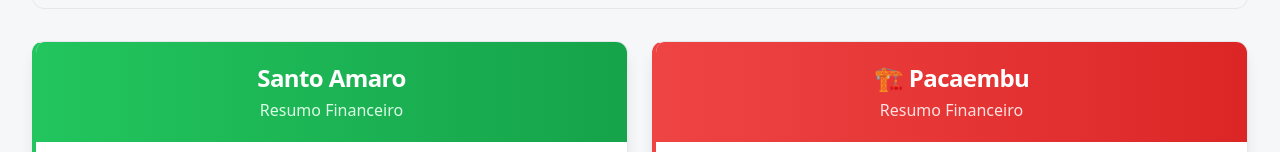
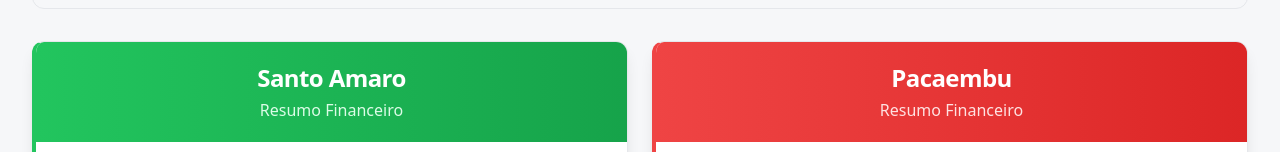
Before and after one commit to dionebr/controle, a React (Vite) app: page / in a window 1280 px wide. Shown: the part 259-411 px from the top of the page. Built offline with nearby package versions, Linux system fonts and the light colour scheme; no server answers; the database is empty; the HTML template or start-up script is replaced by a standard one.

Commit message:
removendo icon do card Pacaembu

```diff
--- a/src/pages/Index.tsx
+++ b/src/pages/Index.tsx
@@ -752,7 +752,7 @@ const Index = () => {
             <CardContent className="p-0">
               <div className="bg-gradient-to-r from-red-500 to-red-600 text-white p-5">
                 <div className="text-center">
-                  <h3 className="text-2xl font-extrabold tracking-tight">🏗️ Pacaembu</h3>
+                  <h3 className="text-2xl font-extrabold tracking-tight">Pacaembu</h3>
                   <p className="text-red-100 text-base font-medium mt-1">Resumo Financeiro</p>
                 </div>
               </div>
```
